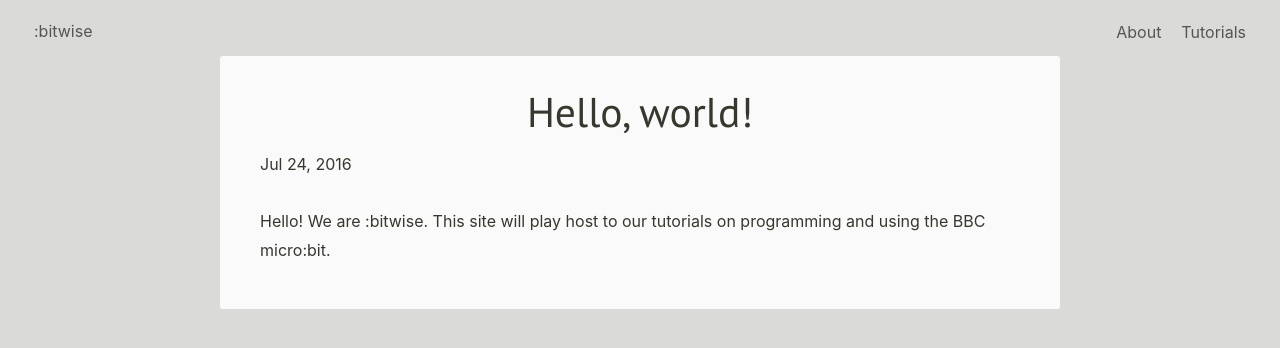
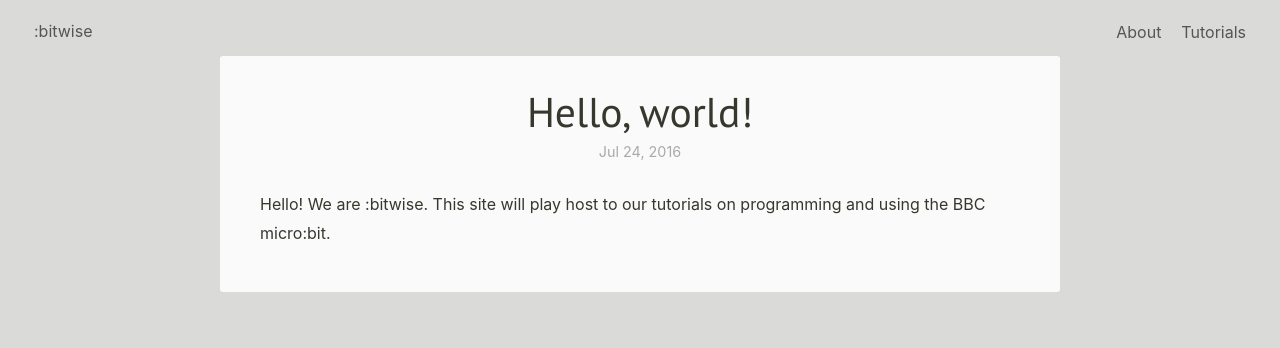
Before and after one commit to micro-bitwise/micro-bitwise.github.io, a Jekyll site: the page built from _posts/2016-07-24-hello-world.markdown, in a window 1280 px wide. Shown: the top 348 px of the page. Built offline with Jekyll 4.4.1, drawn with Linux system fonts in a browser that asks for light colours; nearby versions of some CDN libraries.

Commit message:
Add basic post-meta styling

```diff
--- /dev/null
+++ b/_sass/_post.scss
@@ -0,0 +1,6 @@
+.post-meta {
+  text-align: center;
+  color: #aaa;
+  font-size: .9em;
+  margin-top: -.8em;
+}
--- a/css/main.scss
+++ b/css/main.scss
@@ -23,5 +23,6 @@
 @import
         "base",
         "tutorial",
-        "nav"
+        "nav",
+        "post"
 ;
```
